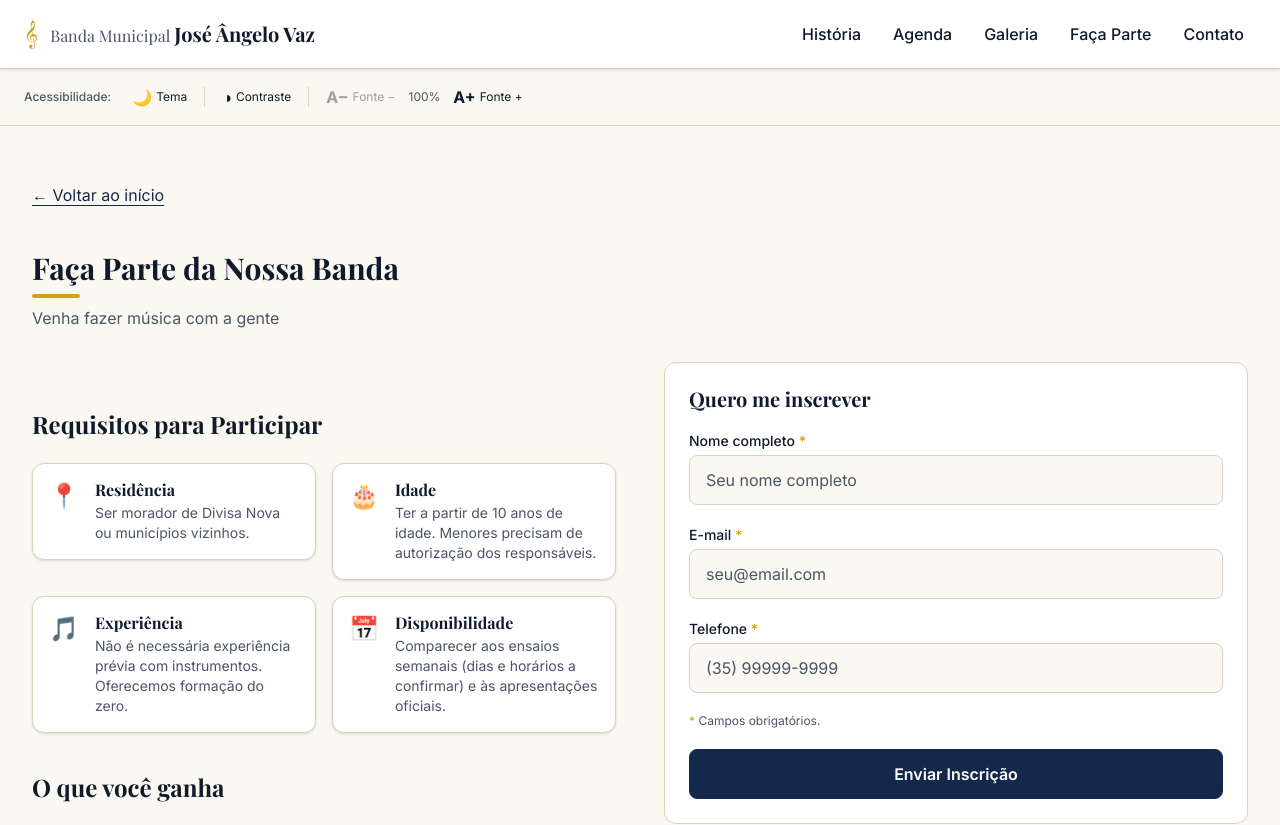
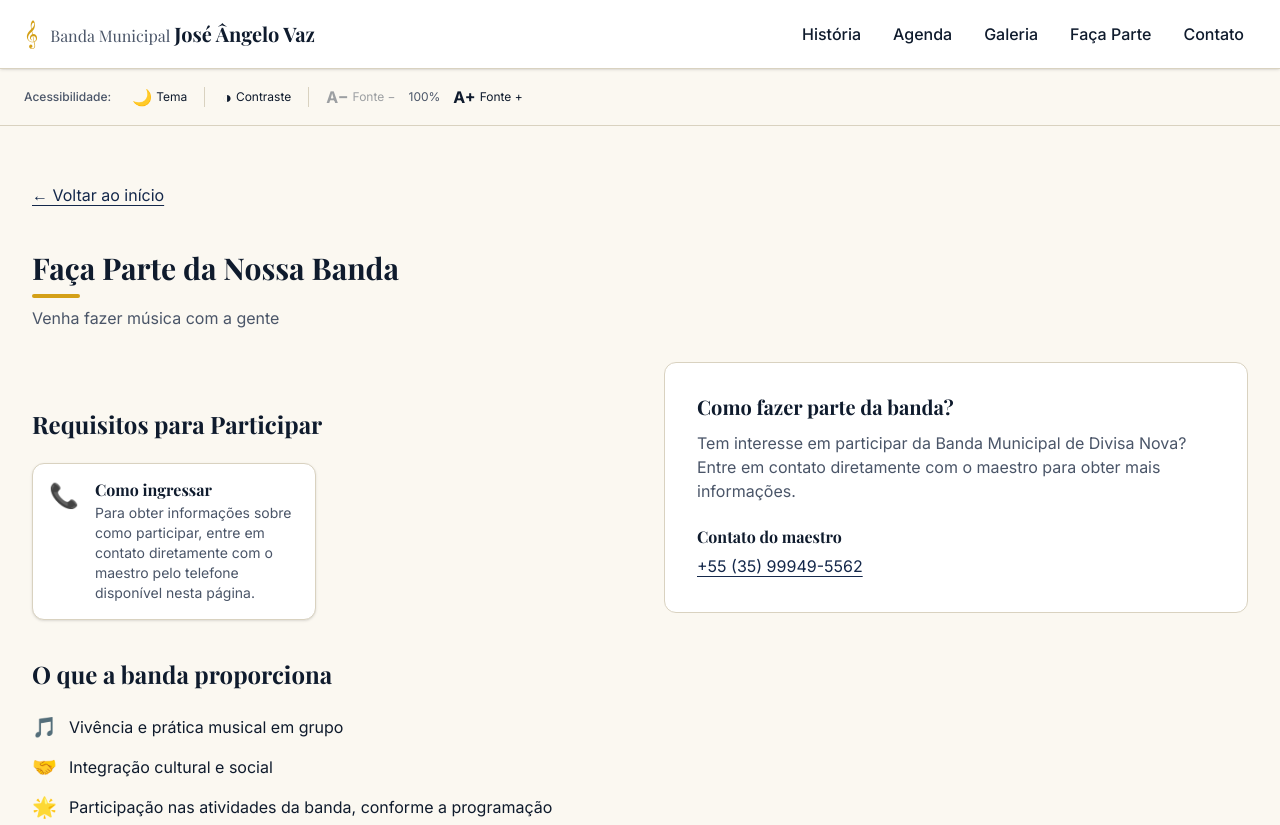
Before and after one commit to gustavo-gml/banda-municipal-divisa-nova, a Next.js app: page /faca-parte in a window 1280 px wide. Shown: the top 825 px of the page. Built offline with nearby package versions, Linux system fonts and the light colour scheme; a web font is replaced by a local one.

Commit message:
feat: update join page requirements and maestro contact

```diff
--- a/src/app/faca-parte/page.tsx
+++ b/src/app/faca-parte/page.tsx
@@ -12,13 +12,13 @@ import Container from "@/components/ui/Container";
 import SectionTitle from "@/components/ui/SectionTitle";
 import BackToHome from "@/components/layout/BackToHome";
 import Requirements from "@/components/faca-parte/Requirements";
-import JoinForm from "@/components/faca-parte/JoinForm";
+
 import type { Metadata } from "next";
 
 export const metadata: Metadata = {
   title: "Faça Parte",
   description:
-    "Saiba como ingressar na Banda Municipal José Ângelo Vaz de Divisa Nova – MG. Inscrições abertas para novos músicos.",
+    "Conheça os requisitos para participar da Banda Municipal José Ângelo Vaz de Divisa Nova – MG e saiba como entrar em contato com o maestro.",
 };
 
 export default function FacaPartePage() {
@@ -34,7 +34,39 @@ export default function FacaPartePage() {
         <Requirements />
 
         {/* Formulário de inscrição */}
-        <JoinForm />
+
+
+        {/* Contato com o maestro */}
+        <section
+          aria-labelledby="contact-title"
+          className="rounded-xl border border-border bg-surface p-6 sm:p-8"
+        >
+          <h2
+            id="contact-title"
+            className="font-heading text-xl font-bold text-foreground"
+          >
+            Como fazer parte da banda?
+          </h2>
+
+          <p className="mt-3 text-base text-muted">
+            Tem interesse em participar da Banda Municipal
+            de Divisa Nova? Entre em contato diretamente
+            com o maestro para obter mais informações.
+          </p>
+
+          <h3 className="mt-6 font-semibold text-foreground">
+            Contato do maestro
+          </h3>
+
+          <a
+            href="tel:+5535999495562"
+            className="mt-2 inline-block text-primary underline underline-offset-4"
+          >
+            +55 (35) 99949-5562
+          </a>
+        </section>
+
+
       </div>
     </Container>
   );
--- a/src/components/faca-parte/Requirements.tsx
+++ b/src/components/faca-parte/Requirements.tsx
@@ -1,47 +1,44 @@
 /**
- * Requirements.js — Componente da página /faca-parte
+ * Requirements.tsx — Componente da página /faca-parte
  *
- * Bloco de requisitos e benefícios para ingressar na banda.
+ * Apresenta informações para interessados em ingressar na banda.
  *
- * TODO: substituir os dados estáticos pelo conteúdo do Prismic.
- * TODO: adicionar acordeão (FAQ) para perguntas frequentes de candidatos.
+ * TODO: substituir informações pendentes por dados oficiais.
+ * TODO: integrar conteúdo ao Prismic futuramente.
  */
 
 import Card from "@/components/ui/Card";
 
 const REQUIREMENTS = [
   {
-    id: "req-1",
-    icon: "📍",
-    title: "Residência",
-    description: "Ser morador de Divisa Nova ou municípios vizinhos.",
+  id: "req-4",
+  icon: "📞",
+  title: "Como ingressar",
+  description:
+    "Para obter informações sobre como participar, entre em contato diretamente com o maestro pelo telefone disponível nesta página.",
+},
+
+];
+
+const BENEFITS = [
+  {
+    id: "ben-1",
+    icon: "🎵",
+    text: "Vivência e prática musical em grupo",
   },
   {
-    id: "req-2",
-    icon: "🎂",
-    title: "Idade",
-    description: "Ter a partir de 10 anos de idade. Menores precisam de autorização dos responsáveis.",
+    id: "ben-2",
+    icon: "🤝",
+    text: "Integração cultural e social",
   },
   {
-    id: "req-3",
-    icon: "🎵",
-    title: "Experiência",
-    description: "Não é necessária experiência prévia com instrumentos. Oferecemos formação do zero.",
-  },
-  {
-    id: "req-4",
-    icon: "📅",
-    title: "Disponibilidade",
-    description: "Comparecer aos ensaios semanais (dias e horários a confirmar) e às apresentações oficiais.",
+    id: "ben-3",
+    icon: "🌟",
+    text: "Participação nas atividades da banda, conforme a programação",
   },
 ];
 
-const BENEFITS = [
-  { id: "ben-1", icon: "🎓", text: "Aulas gratuitas de instrumento e teoria musical" },
-  { id: "ben-2", icon: "👗", text: "Uniforme fornecido pela prefeitura" },
-  { id: "ben-3", icon: "🤝", text: "Convívio cultural e social" },
-  { id: "ben-4", icon: "🌟", text: "Participação em eventos e festividades da cidade" },
-];
+
 
 export default function Requirements() {
   return (
@@ -68,7 +65,7 @@ export default function Requirements() {
 
       {/* ---- Benefícios ---- */}
       <h2 className="font-heading text-2xl font-bold text-foreground mt-10 mb-6">
-        O que você ganha
+        O que a banda proporciona
       </h2>
       <ul className="space-y-3" role="list">
         {BENEFITS.map((ben) => (
```
